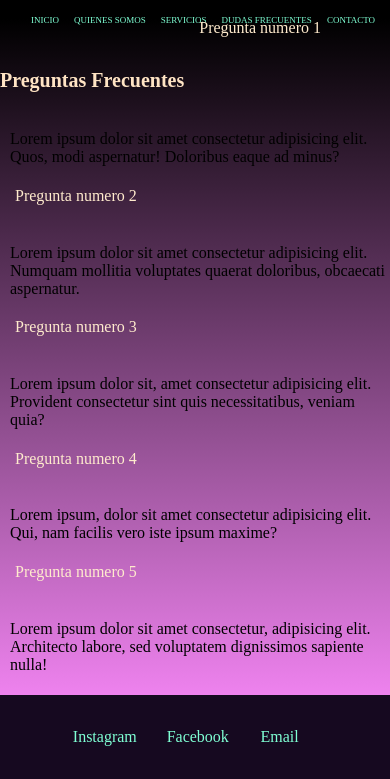
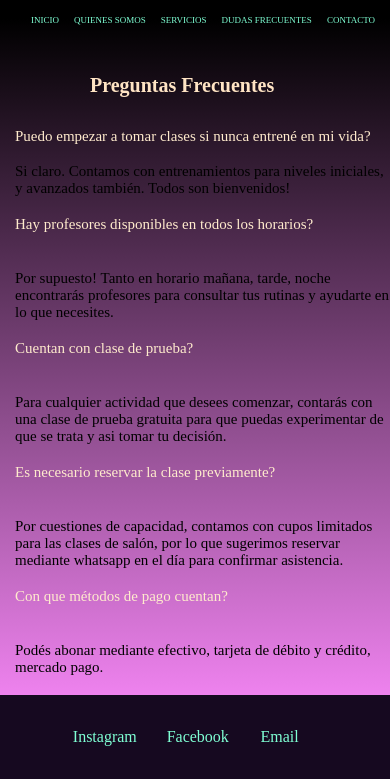
Before and after one commit to DanielaBelenFiorenza/ROCK_IT_GYM-Fiorenza, a website: page dudas-frecuentes.html in a window 390 px wide. Shown: the part 65-844 px from the top of the page. Drawn offline with Linux system fonts and the light colour scheme.

Commit message:
agregue texto a los lorem y los wireframes de figma

```diff
--- a/dudas-frecuentes.html
+++ b/dudas-frecuentes.html
@@ -34,24 +34,24 @@
         <br>
         <br>
         <br>
-        <p class="pregunta">Pregunta numero 1</p>
-        <p class="respuesta">Lorem ipsum dolor sit amet consectetur adipisicing elit. Quos, modi aspernatur! Doloribus eaque ad minus?</p>
+        <p class="pregunta">Puedo empezar a tomar clases si nunca entrené en mi vida?</p>
+        <p class="respuesta">Si claro. Contamos con entrenamientos para niveles iniciales, y avanzados también. Todos son bienvenidos!</p>
         <br>
         <br>
-        <p class="pregunta">Pregunta numero 2</p>
-        <p class="respuesta">Lorem ipsum dolor sit amet consectetur adipisicing elit. Numquam mollitia voluptates quaerat doloribus, obcaecati aspernatur.</p>
+        <p class="pregunta">Hay profesores disponibles en todos los horarios?</p>
+        <p class="respuesta">Por supuesto! Tanto en horario mañana, tarde, noche encontrarás profesores para consultar tus rutinas y ayudarte en lo que necesites.</p>
         <br>
         <br>
-        <p class="pregunta">Pregunta numero 3</p>
-        <p class="respuesta">Lorem ipsum dolor sit, amet consectetur adipisicing elit. Provident consectetur sint quis necessitatibus, veniam quia?</p>
+        <p class="pregunta">Cuentan con clase de prueba?</p>
+        <p class="respuesta">Para cualquier actividad que desees comenzar, contarás con una clase de prueba gratuita para que puedas experimentar de que se trata y asi tomar tu decisión.</p>
         <br>
         <br>
-        <p class="pregunta">Pregunta numero 4</p>
-        <p class="respuesta">Lorem ipsum, dolor sit amet consectetur adipisicing elit. Qui, nam facilis vero iste ipsum maxime?</p>
+        <p class="pregunta">Es necesario reservar la clase previamente?</p>
+        <p class="respuesta">Por cuestiones de capacidad, contamos con cupos limitados para las clases de salón, por lo que sugerimos reservar mediante whatsapp en el día para confirmar asistencia.</p>
         <br>
         <br>
-        <p class="pregunta">Pregunta numero 5</p>
-        <p class="respuesta">Lorem ipsum dolor sit amet consectetur, adipisicing elit. Architecto labore, sed voluptatem dignissimos sapiente nulla!</p>
+        <p class="pregunta">Con que métodos de pago cuentan?</p>
+        <p class="respuesta">Podés abonar mediante efectivo, tarjeta de débito y crédito, mercado pago.</p>
     </main>
 
     <!-- FOOTER *********************************** -->
--- a/scss/main.scss
+++ b/scss/main.scss
@@ -111,7 +111,7 @@ header a {
   }
 }
 
-//+++++MEDIAQUERYS+++++++++++++++++++++++++++++++++++
+//++++++++++++++++++++++MEDIAQUERYS++++++++++++++++++++++
 @media (max-width: 400px) {
 
 
@@ -246,13 +246,25 @@ header a {
     font-size: 15px;
   }
 .pregunta-titulo{
-  margin-top: 50px;
+  margin-top: 20px;
   font-size: 20px;
+  padding-left: 90px;
 }
+
+.pregunta{
+  font-size: 15px;
+}
+
+.respuesta{
+  font-size: 15px;
+}
+
+
 .h2contacto{
   height: 30px;
   padding: 0;
   margin-top: 100px;
+  padding-left: 85px;
 }
 .form{
   padding: 0;}
--- a/scss/secciones/_dudas-frecuentes.scss
+++ b/scss/secciones/_dudas-frecuentes.scss
@@ -1,15 +1,18 @@
 .pregunta-titulo {
     color: bisque;
     text-align: center;
+    padding-top: 35px;
   }
 
 
 .pregunta {
     color: blanchedalmond;
     padding-left: 15px;
+    font-size: 20px;
   }
 
 
   .respuesta {
-    padding-left: 10px;
+    padding-left: 15px;
+    font-size: 20px;
   }
--- a/scss/secciones/_servicios.scss
+++ b/scss/secciones/_servicios.scss
@@ -1,6 +1,7 @@
 .grupo1 {
     display: flex;
     flex-direction: row;
+    padding-top: 30px;
 
     section {
       padding-right: 50px;
@@ -16,7 +17,7 @@
   .grupo2 {
     display: flex;
     flex-direction: row;
-    padding-top: 100px;
+    padding-top: 80px;
     padding-left: 1px;
     justify-content: space-evenly;
   }
```
Also changed, not shown: servicios.html (+0 -3 lines), css/style.css, 3 other files.
